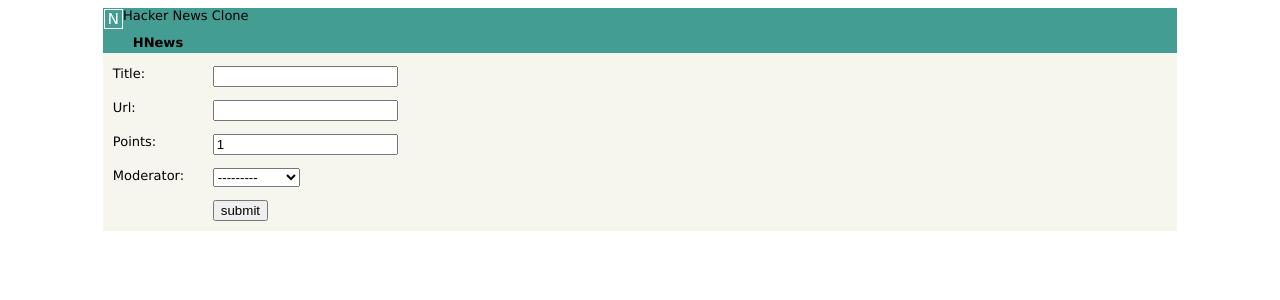
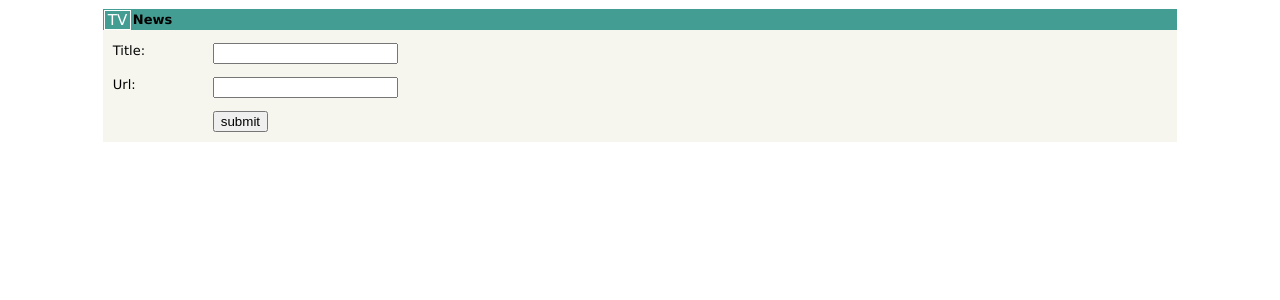
Before and after one commit to tvobrachini/hackernews, a Django app: page /story/ in a window 1280 px wide. Shown: the top 300 px of the page. Run offline with Django 3.2, Linux system fonts and the light colour scheme; data comes from the database, SQL or seed files in the repository; parts of the project's set-up code (start-up, migrations or seed data) failed here and were passed over.

Commit message:
Envio do código final da aula 10wq

```diff
--- a/hackernews/templates/base.html
+++ b/hackernews/templates/base.html
@@ -8,9 +8,8 @@
 <body>
     <div id="content">
         <div id="header">
-            <div id="site-logo">N</div>
-            <div id="news"> Hacker News Clone </div>
-            <div id="site-title"><h1>HNews</h1></div>
+            <div id="site-logo">TV</div>
+            <div id="site-title"><h1>News</h1></div>
         </div>
         {% block content %}
         {% endblock content %}
--- a/stories/forms.py
+++ b/stories/forms.py
@@ -6,3 +6,4 @@ from .models import Story
 class StoryForm(ModelForm):
     class Meta:
         model = Story
+        exclude = ('points', 'moderator')
--- a/stories/views.py
+++ b/stories/views.py
@@ -1,6 +1,6 @@
 import datetime
 
-from django.shortcuts import render_to_response
+from django.shortcuts import render
 from django.http import HttpResponseRedirect
 from django.utils.timezone import utc
 from .models import Story
@@ -24,7 +24,7 @@ def top_stories(top=180, consider=1000):
 
 def index(request):
     stories = top_stories(top=30)
-    return render_to_response("stories/index.html", {"stories": stories})
+    return render(request, "stories/index.html", {"stories": stories})
 
 
 def story(request):
@@ -35,4 +35,4 @@ def story(request):
             return HttpResponseRedirect('/')
     else:
         form = StoryForm()
-    return render_to_response('stories/story.html', {'form': form})
+    return render(request, 'stories/story.html', {'form': form})
```
Also changed, not shown: README.md.
